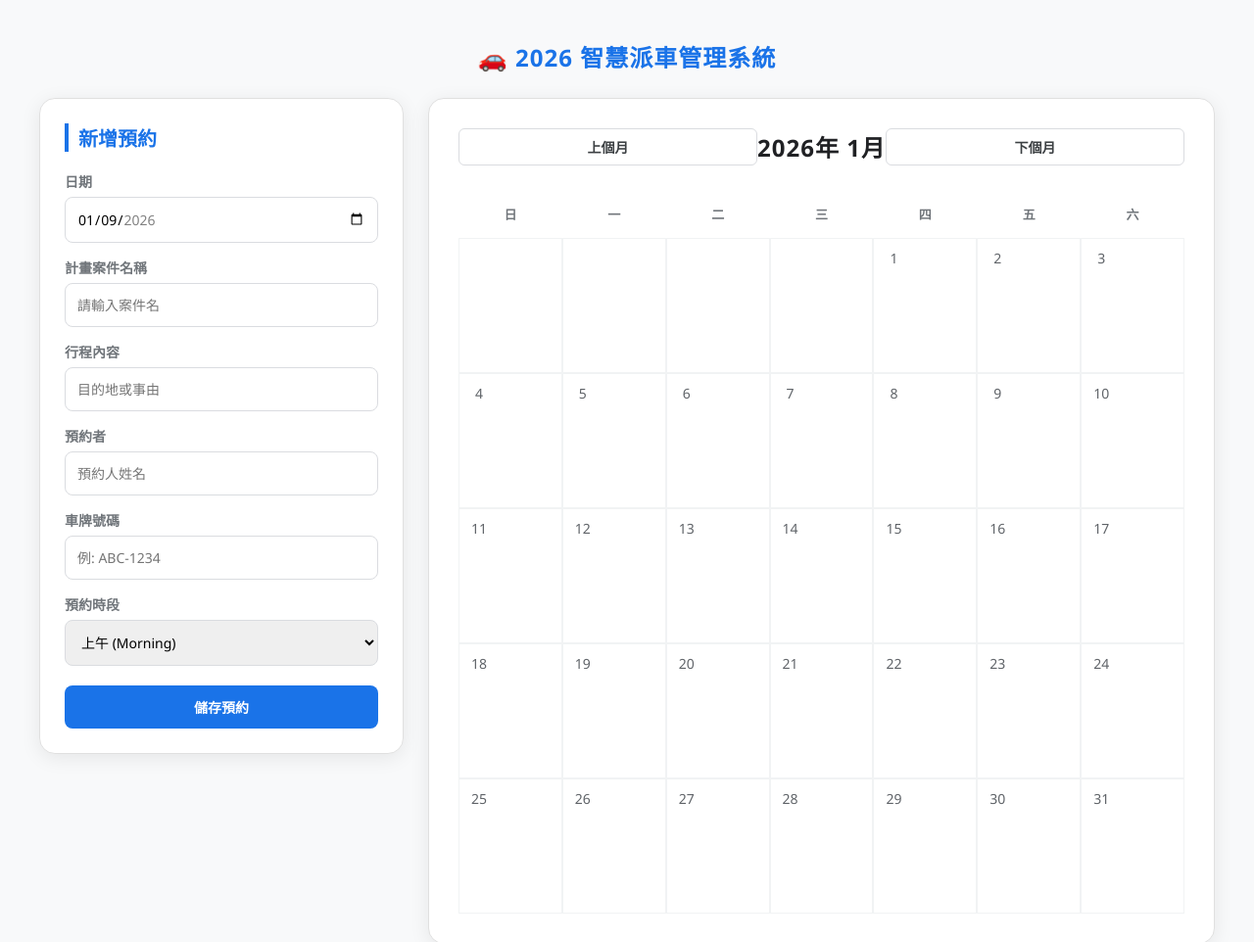
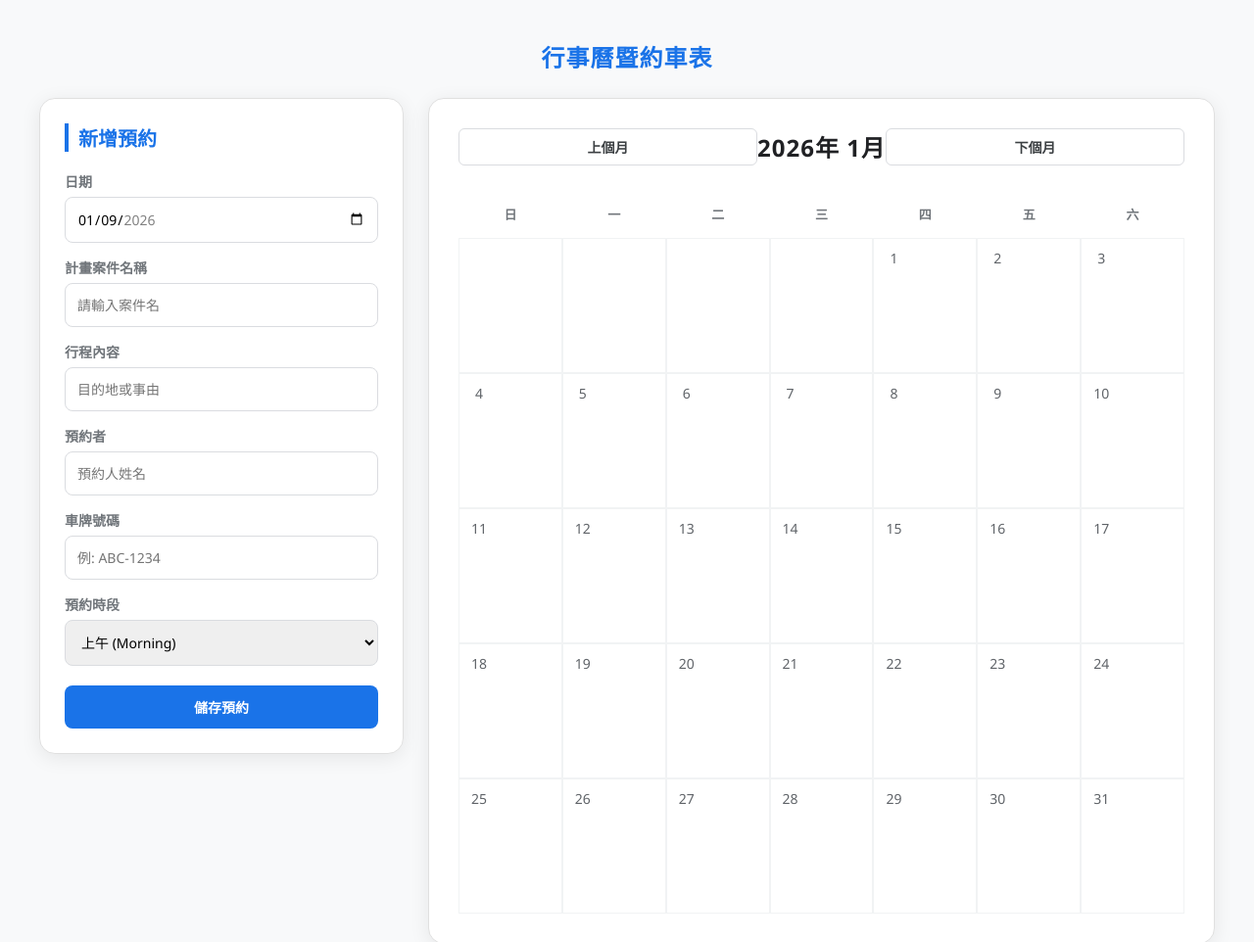
Before and after one commit to saltyfishsam-blip/-, a plain HTML site: page index.html in a window 1280 px wide. Shown: the top 962 px of the page at 98% size. Drawn offline with Linux system fonts and the light colour scheme.

Commit message:
Add files via upload

```diff
--- a/index.html
+++ b/index.html
@@ -199,7 +199,7 @@
 </head>
 <body>
 
-<h2>🚗 2026 智慧派車管理系統</h2>
+<h2>行事曆暨約車表</h2>
 
 <div class="container">
     <div class="booking-form">
```
